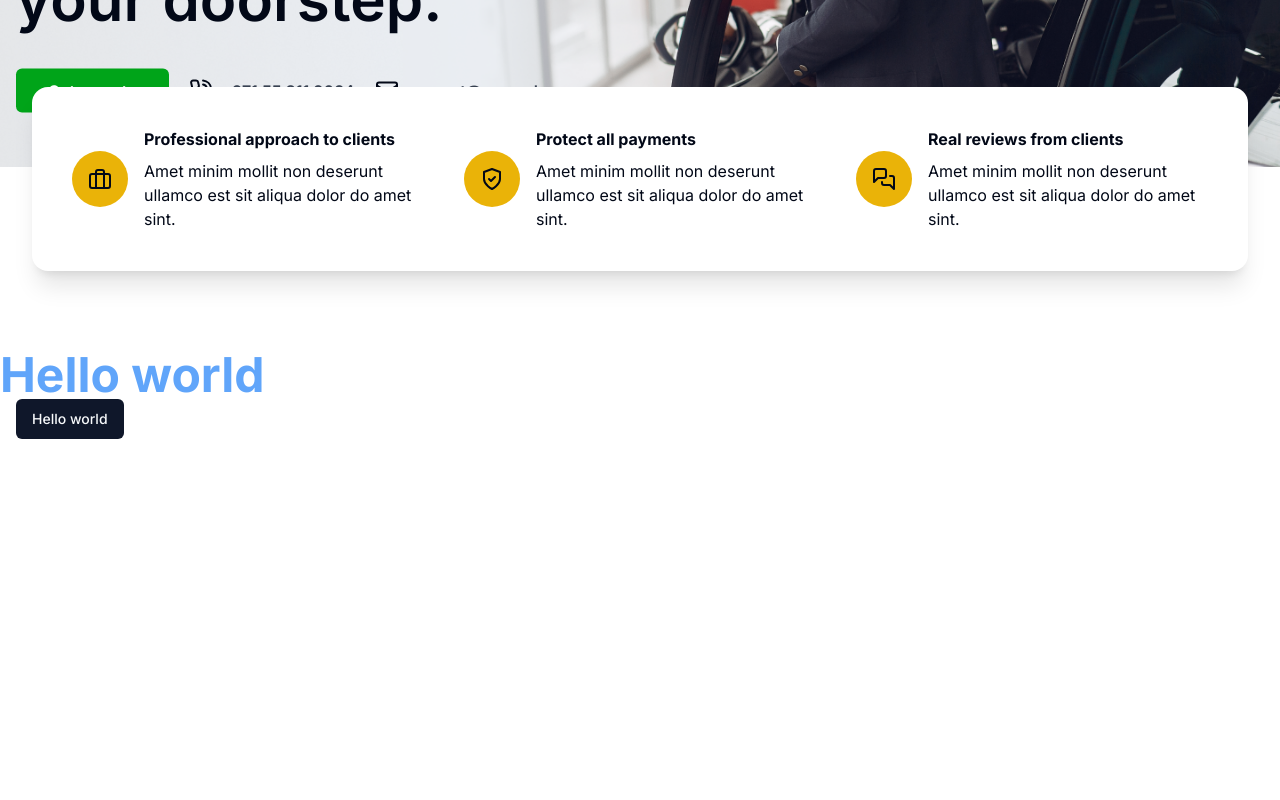
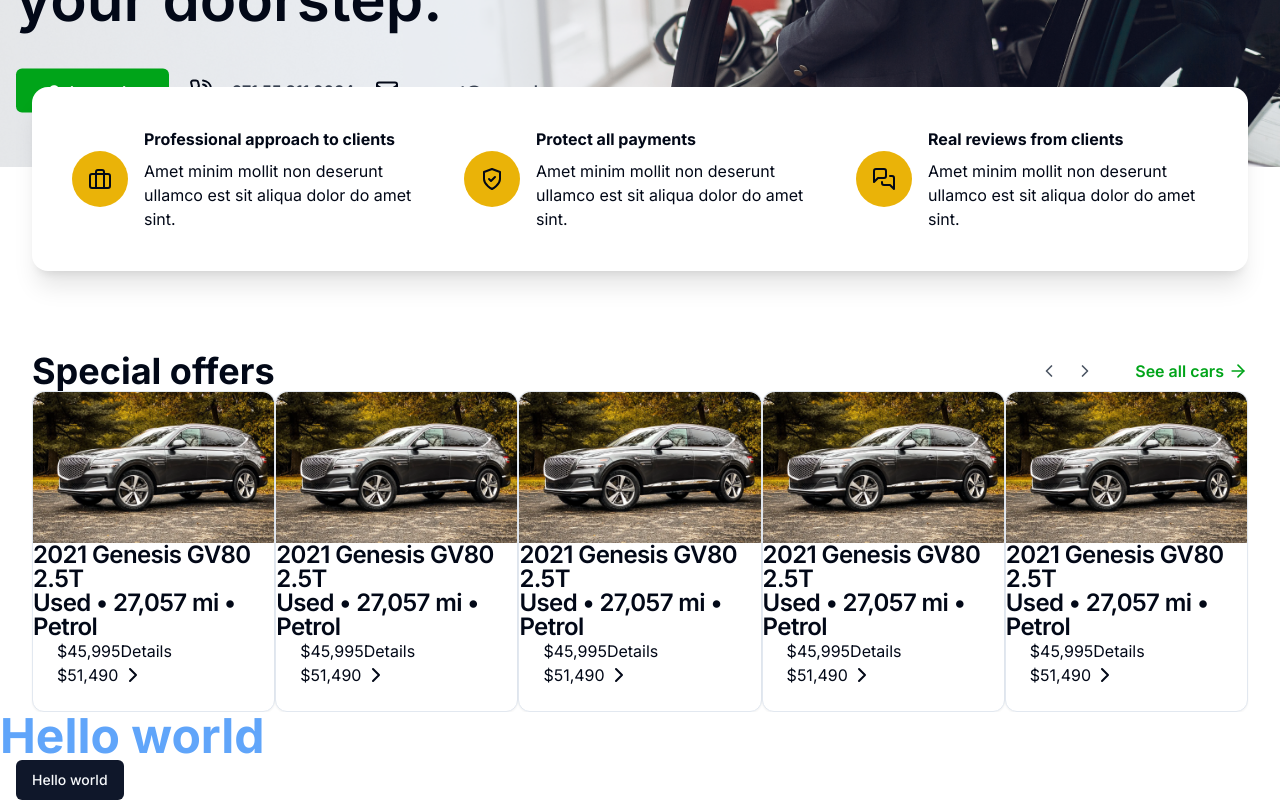
Before and after one commit to Md-FarhadHossain/eCars, a Next.js app: page / in a window 1280 px wide. Shown: the part 438-1238 px from the top of the page. Before the commit the page ends 877 px from the top, so only its background shows below. Built offline with nearby package versions, Linux system fonts and the light colour scheme.

Commit message:
special offer is done for desktop version

```diff
--- a/app/page.tsx
+++ b/app/page.tsx
@@ -1,5 +1,6 @@
 import HeroSection from "@/components/HeroSection/HeroSection";
 import NavBar from "@/components/NavBar/NavBar";
+import SpecialOffers from "@/components/SpecialOffers/SpecialOffers";
 import CompnaySummary from "@/components/compnaySummary/compnaySummary";
 import { Button } from "@/components/ui/button";
 
@@ -9,6 +10,7 @@
       <NavBar />
       <HeroSection />
       <CompnaySummary />
+      <SpecialOffers />
       <h1 className="text-5xl font-bold text-blue-400">Hello world</h1>
       <Button className="ml-4">Hello world</Button>
     </>
--- /dev/null
+++ b/components/SpecialOffers/SpecialOffers.tsx
@@ -0,0 +1,33 @@
+import { ArrowRight, ChevronLeft, ChevronRight } from "lucide-react";
+import React from "react";
+import SpecialOffersCars from "./SpecialOffersCars";
+
+const SpecialOffers = () => {
+  return (
+    <section>
+      {/* Top section */}
+      <div className="flex items-center justify-between container mx-auto">
+        <h1 className="text-4xl font-bold">Special offers</h1>
+
+        <div className="flex items-center gap-10">
+          <div className="flex items-center gap-4 text-gray-600">
+            <ChevronLeft size={20} className="cursor-pointer hover:text-black transition" />
+            <ChevronRight size={20} className="cursor-pointer hover:text-black transition" />
+          </div>
+
+          <div className="flex items-center gap-1 text-[#00a419]">
+            <p className="font-semibold">See all cars</p>
+            <p><ArrowRight size={20} /></p>
+          </div>
+        </div>
+      </div>
+
+      {/* Bottom section */}
+      <div className="container overflow-x-hidden">
+        <SpecialOffersCars />
+      </div>
+    </section>
+  );
+};
+
+export default SpecialOffers;
--- /dev/null
+++ b/components/SpecialOffers/SpecialOffersCars.tsx
@@ -0,0 +1,84 @@
+import React from 'react'
+import { Card, CardFooter, CardHeader, CardTitle } from '../ui/card'
+import Image from 'next/image'
+import carimage1 from "../../public/car-image-1.png"
+import { ChevronRight } from 'lucide-react'
+
+const SpecialOffersCars = () => {
+
+    const cars = [
+        {
+            id: 1,
+            image: carimage1,
+            title: "2021 Genesis GV80 2.5T",
+            aboutCar: "Used • 27,057 mi • Petrol",
+            offerPrice: "$45,995",
+            originalPrice: "$51,490",
+        },
+        {
+            id: 2,
+            image: carimage1,
+            title: "2021 Genesis GV80 2.5T",
+            aboutCar: "Used • 27,057 mi • Petrol",
+            offerPrice: "$45,995",
+            originalPrice: "$51,490",
+        },
+        {
+            id: 3,
+            image: carimage1,
+            title: "2021 Genesis GV80 2.5T",
+            aboutCar: "Used • 27,057 mi • Petrol",
+            offerPrice: "$45,995",
+            originalPrice: "$51,490",
+        },
+        {
+            id: 4,
+            image: carimage1,
+            title: "2021 Genesis GV80 2.5T",
+            aboutCar: "Used • 27,057 mi • Petrol",
+            offerPrice: "$45,995",
+            originalPrice: "$51,490",
+        },
+        {
+            id: 4,
+            image: carimage1,
+            title: "2021 Genesis GV80 2.5T",
+            aboutCar: "Used • 27,057 mi • Petrol",
+            offerPrice: "$45,995",
+            originalPrice: "$51,490",
+        },
+    ]
+
+  return (
+    <div className='flex justify-between '>
+
+       {
+        cars.map((car) => <Card className='rounded-xl'>
+             <CardHeader className='p-0'>
+            <Image className='rounded-t-xl' src={carimage1} width={576} height={360} alt='car image 1' />
+        </CardHeader>
+
+        <CardTitle>
+            <h1>2021 Genesis GV80 2.5T</h1>
+            <p>Used • 27,057 mi • Petrol</p>
+        </CardTitle>
+
+        <CardFooter>
+            <div>
+                <h1>$45,995</h1>
+                <h1>$51,490</h1>
+            </div>
+
+            <div>
+                <p>Details</p>
+                <span><ChevronRight /></span>
+            </div>
+        </CardFooter>
+        </Card>)
+       }
+
+    </div>
+  )
+}
+
+export default SpecialOffersCars
--- /dev/null
+++ b/components/ui/card.tsx
@@ -0,0 +1,79 @@
+import * as React from "react"
+
+import { cn } from "@/lib/utils"
+
+const Card = React.forwardRef<
+  HTMLDivElement,
+  React.HTMLAttributes<HTMLDivElement>
+>(({ className, ...props }, ref) => (
+  <div
+    ref={ref}
+    className={cn(
+      "rounded-lg border bg-card text-card-foreground shadow-sm",
+      className
+    )}
+    {...props}
+  />
+))
+Card.displayName = "Card"
+
+const CardHeader = React.forwardRef<
+  HTMLDivElement,
+  React.HTMLAttributes<HTMLDivElement>
+>(({ className, ...props }, ref) => (
+  <div
+    ref={ref}
+    className={cn("flex flex-col space-y-1.5 p-6", className)}
+    {...props}
+  />
+))
+CardHeader.displayName = "CardHeader"
+
+const CardTitle = React.forwardRef<
+  HTMLParagraphElement,
+  React.HTMLAttributes<HTMLHeadingElement>
+>(({ className, ...props }, ref) => (
+  <h3
+    ref={ref}
+    className={cn(
+      "text-2xl font-semibold leading-none tracking-tight",
+      className
+    )}
+    {...props}
+  />
+))
+CardTitle.displayName = "CardTitle"
+
+const CardDescription = React.forwardRef<
+  HTMLParagraphElement,
+  React.HTMLAttributes<HTMLParagraphElement>
+>(({ className, ...props }, ref) => (
+  <p
+    ref={ref}
+    className={cn("text-sm text-muted-foreground", className)}
+    {...props}
+  />
+))
+CardDescription.displayName = "CardDescription"
+
+const CardContent = React.forwardRef<
+  HTMLDivElement,
+  React.HTMLAttributes<HTMLDivElement>
+>(({ className, ...props }, ref) => (
+  <div ref={ref} className={cn("p-6 pt-0", className)} {...props} />
+))
+CardContent.displayName = "CardContent"
+
+const CardFooter = React.forwardRef<
+  HTMLDivElement,
+  React.HTMLAttributes<HTMLDivElement>
+>(({ className, ...props }, ref) => (
+  <div
+    ref={ref}
+    className={cn("flex items-center p-6 pt-0", className)}
+    {...props}
+  />
+))
+CardFooter.displayName = "CardFooter"
+
+export { Card, CardHeader, CardFooter, CardTitle, CardDescription, CardContent }
```
Also changed, not shown: public/car-image-1.png (added).
